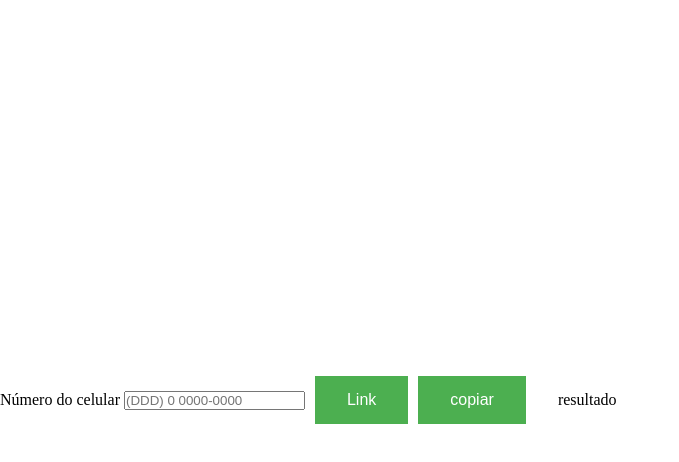
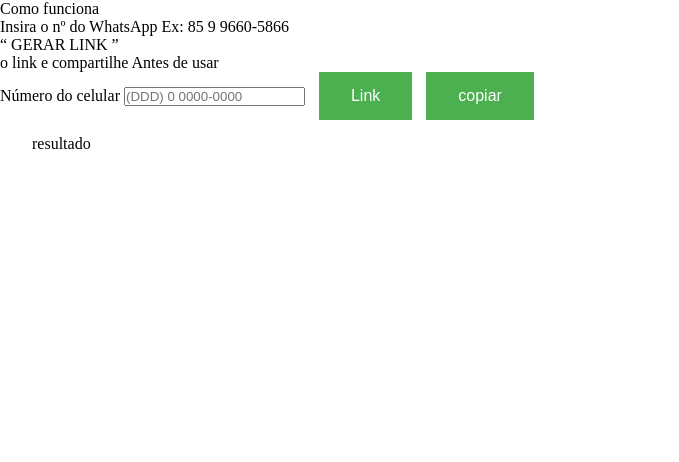
Before and after one commit to gasperpb/Gerador-de-link-Whatssap, a plain HTML site: page index.html in a window 1280 px wide. Shown: the whole page, without its empty margins (0-679 px from the left). Drawn offline with Linux system fonts and the light colour scheme.

Commit message:
div exemplos

```diff
--- a/css/style.css
+++ b/css/style.css
@@ -5,7 +5,7 @@
     }
 
     body {
-        display: flex;
+        display: contents;
         justify-content: left;
         align-items: center;
         min-height: 100vh;
--- a/index.html
+++ b/index.html
@@ -11,6 +11,12 @@
 </head>
 
 <body>
+    <div>
+        <p>Como funciona </p>
+        <p>Insira o nº do WhatsApp Ex: 85 9 9660-5866 </p>
+        <p>“ GERAR LINK ” </p>
+        <p>o link e compartilhe Antes de usar</p>
+    </div>
 
 
 
```
